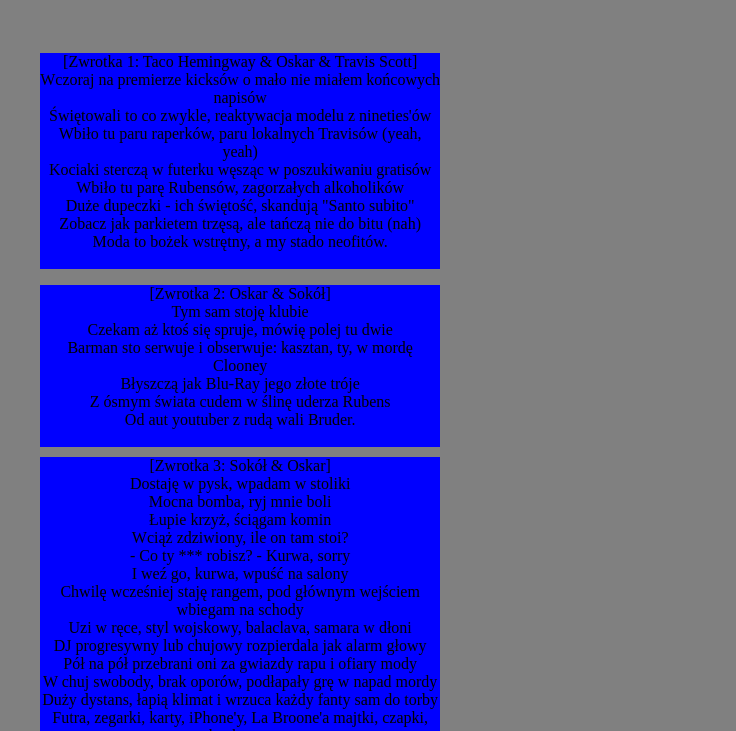
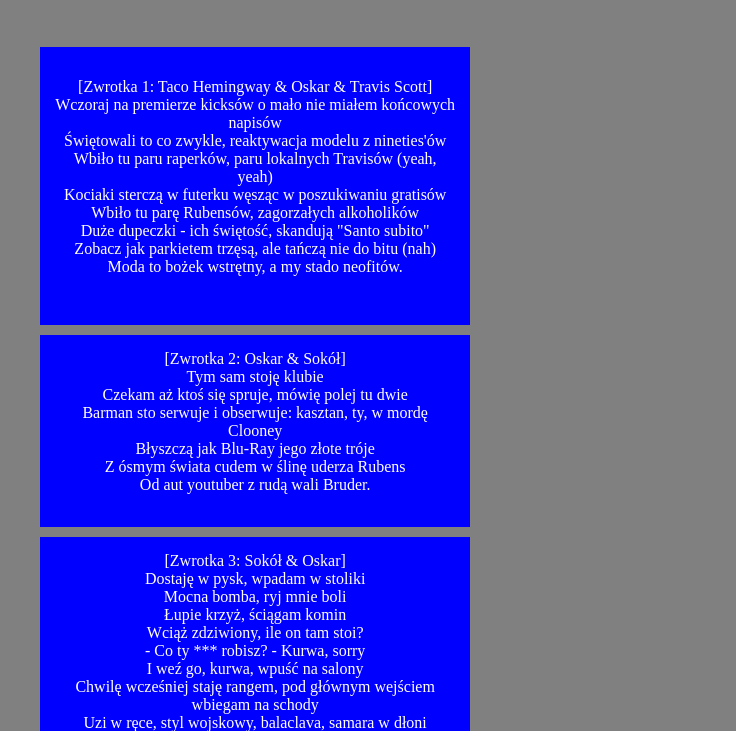
Before and after one commit to danielminschinski/learning-git-2, a plain HTML site: page index.html in a window 1280 px wide. Shown: the part 69-800 px from the top of the page, without its empty margins (272-1008 px from the left). Drawn offline with Linux system fonts and the light colour scheme.

Commit message:
Edit style.css

```diff
--- a/css/style.css
+++ b/css/style.css
@@ -7,12 +7,7 @@
 	display: inline-block;
 }
 .text {
-
-<<<<<<< HEAD
-	padding: 20px;
-=======
 	padding: 15px;
->>>>>>> devDaniel
 	color: white;
 	font-size: 16px;
 	background-color: blue;
```
